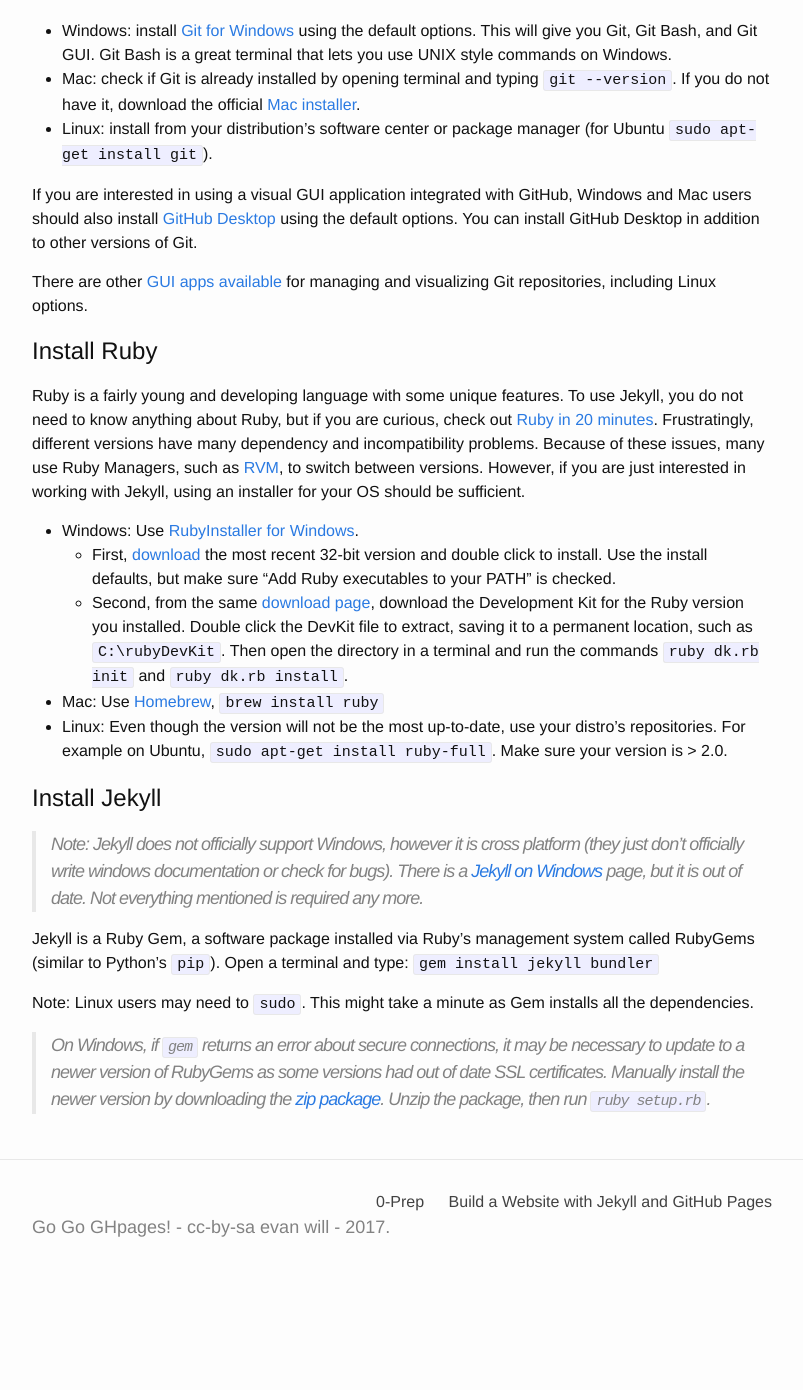
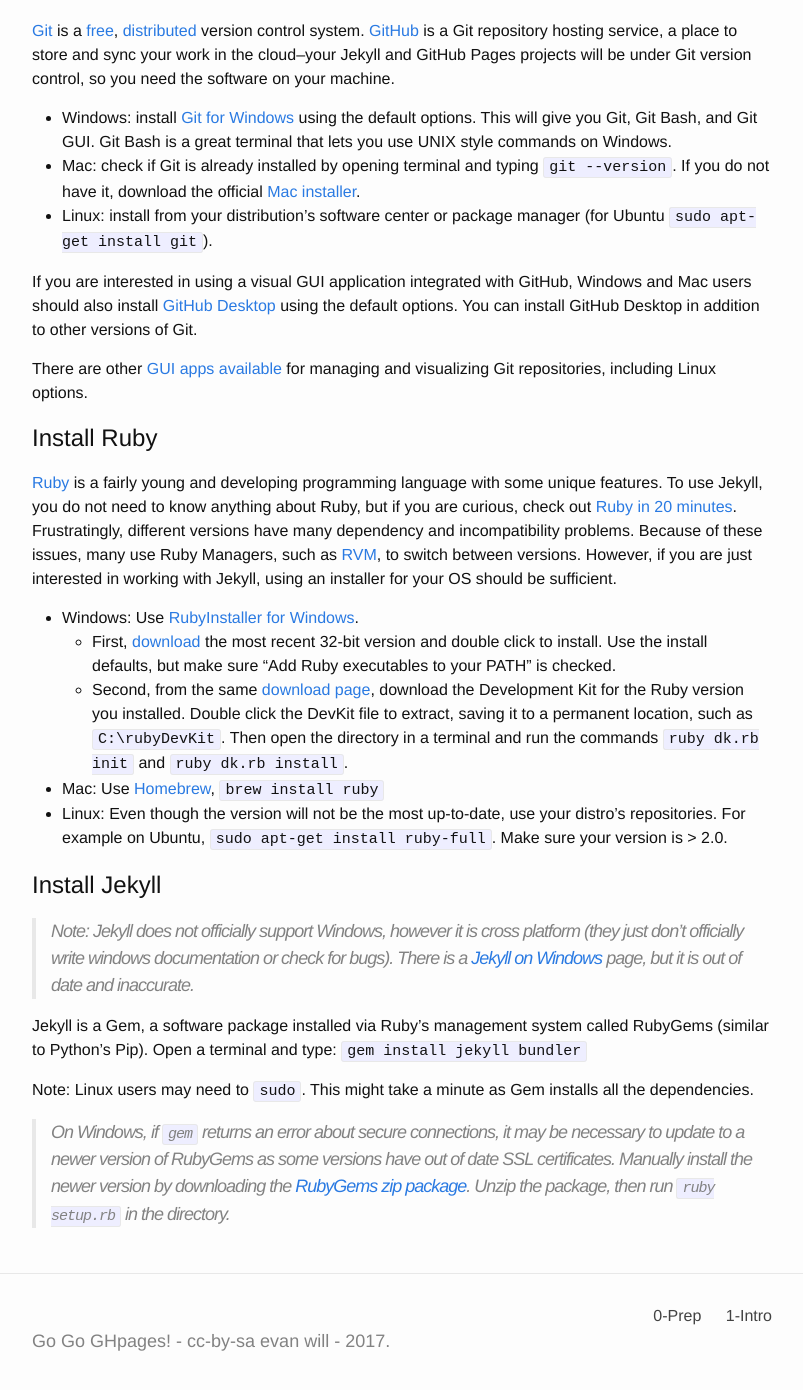
Before and after one commit to evanwill/go-go-ghpages, a Jekyll site: the page built from 0-prep.md, in a window 1280 px wide and 1400 px high, scrolled down 424 px. Shown: the top 1390 px of the window, without its empty margins (238-1041 px from the left). Built offline with Jekyll 4.4.1, drawn with Linux system fonts in a browser that asks for light colours; before the commit the page ends 1710 px from its top, so only the background shows below that; some of the changed text lies outside the part shown.

```diff
--- a/0-prep.md
+++ b/0-prep.md
@@ -3,11 +3,11 @@ layout: default
 title: 0-Prep
 ---
 
-# Prep and Installation
+# Workshop Prep
 
 To get ready for this workshop, please create a free [GitHub account](https://github.com/join) if you do not have one already.
 Basic familiarity with the GitHub web interface and Git will be helpful.
-Check out GitHub's [hello world guide](https://guides.github.com/activities/hello-world/) and [Try Git](https://try.github.io/).
+If you have time, check out GitHub's [Hello World guide](https://guides.github.com/activities/hello-world/) and [Try Git](https://try.github.io/).
 
 # Local Jekyll Setup
 
@@ -15,6 +15,8 @@ The workshop will introduce several ways to create gh-pages without using Jekyll
 However, if you would like to do development with Jekyll on your laptop, it is necessary to install Git, Ruby, and Jekyll.
 
 ## Install Git
+
+[Git](https://git-scm.com/) is a [free](https://www.gnu.org/philosophy/free-sw.en.html), [distributed](https://en.wikipedia.org/wiki/Distributed_version_control) version control system. [GitHub](https://github.com/) is a Git repository hosting service, a place to store and sync your work in the cloud--your Jekyll and GitHub Pages projects will be under Git version control, so you need the software on your machine.
 
 - Windows: install [Git for Windows](https://git-for-windows.github.io/) using the default options. This will give you Git, Git Bash, and Git GUI. Git Bash is a great terminal that lets you use UNIX style commands on Windows.
 - Mac: check if Git is already installed by opening terminal and typing `git --version`. If you do not have it, download the official [Mac installer](https://git-scm.com/downloads).
@@ -27,7 +29,7 @@ There are other [GUI apps available](https://git-scm.com/downloads/guis) for man
 
 ## Install Ruby
 
-Ruby is a fairly young and developing language with some unique features.
+[Ruby](https://www.ruby-lang.org/en/) is a fairly young and developing programming language with some unique features.
 To use Jekyll, you do not need to know anything about Ruby, but if you are curious, check out [Ruby in 20 minutes](https://www.ruby-lang.org/en/documentation/quickstart/).
 Frustratingly, different versions have many dependency and incompatibility problems.
 Because of these issues, many use Ruby Managers, such as [RVM](http://rvm.io/), to switch between versions.
@@ -42,15 +44,15 @@ However, if you are just interested in working with Jekyll, using an installer f
 ## Install Jekyll
 
 > Note: Jekyll does not officially support Windows, however it is cross platform (they just don’t officially write windows documentation or check for bugs).
-> There is a [Jekyll on Windows](https://jekyllrb.com/docs/windows/#installation) page, but it is out of date. Not everything mentioned is required any more.
+> There is a [Jekyll on Windows](https://jekyllrb.com/docs/windows/#installation) page, but it is out of date and inaccurate.
 
-Jekyll is a Ruby Gem, a software package installed via Ruby's management system called RubyGems (similar to Python's `pip`).
+Jekyll is a Gem, a software package installed via Ruby's management system called RubyGems (similar to Python's Pip).
 Open a terminal and type:
 `gem install jekyll bundler`
 
 Note: Linux users may need to `sudo`.
 This might take a minute as Gem installs all the dependencies.
 
-> On Windows, if `gem` returns an error about secure connections, it may be necessary to update to a newer version of RubyGems as some versions had out of date SSL certificates.
-> Manually install the newer version by downloading the [zip package](https://rubygems.org/pages/download#formats).
-> Unzip the package, then run `ruby setup.rb`.
+> On Windows, if `gem` returns an error about secure connections, it may be necessary to update to a newer version of RubyGems as some versions have out of date SSL certificates.
+> Manually install the newer version by downloading the [RubyGems zip package](https://rubygems.org/pages/download#formats).
+> Unzip the package, then run `ruby setup.rb` in the directory.
--- a/_config.yml
+++ b/_config.yml
@@ -10,4 +10,4 @@ url: "https://evanwill.github.io/go-go-ghpages" # the base hostname & protocol f
 # Build settings
 markdown: kramdown
 
-# note: fig include, {% include image.html file="my-cat.jpg" alt="cat" cap="My cat" %}
+# note: fig include, {% include image.html file="my-cat.jpg" alt="cat" cap="My cat" width="15%" %}
```
Also changed, not shown: 1-intro.md (+6 -0 lines), index.md (+5 -0 lines), images/jekyll-project.png (added), images/jekyll-serve.png (added), images/jekyll.png (added), images/liquid.png (added), images/markdown.png (added), images/octocat.jpg (added), images/ruby.png (added), images/sass.png (added), images/yaml.png (added), 1 other file.
